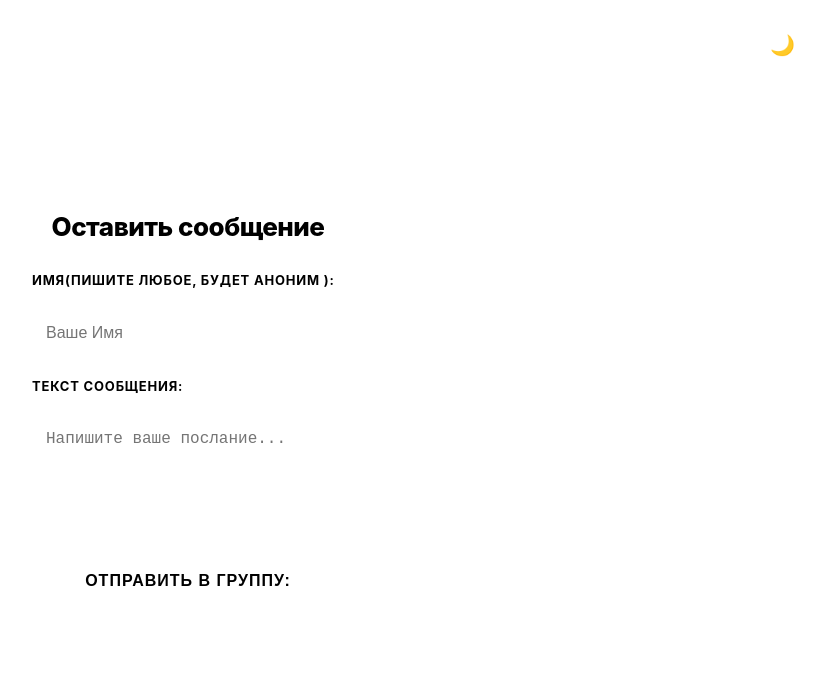
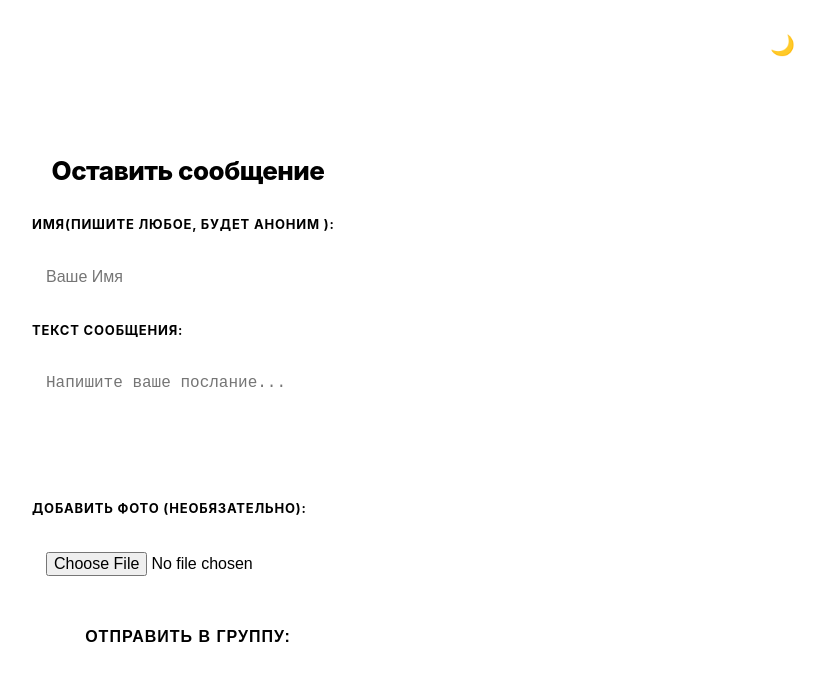
Before and after one commit to Danikowo/-j-j, a plain HTML site: page index.html in a window 1280 px wide. Shown: the whole page, without its empty margins (452-1277 px from the left). Drawn offline with Linux system fonts and the light colour scheme; files whose address does not match are found by name.

Commit message:
Update index.html

```diff
--- a/index.html
+++ b/index.html
@@ -17,6 +17,8 @@
 
             <label for="text">Текст сообщения:</label>
             <textarea name="text" id="text" rows="5" required placeholder="Напишите ваше послание..."></textarea>
+            <label for="photo">Добавить фото (необязательно):</label>
+            <input type="file" id="photo" name="photo" accept="image/*">
 
             <button type="submit" id="tg">Отправить в группу:</button>
         </form>
```
